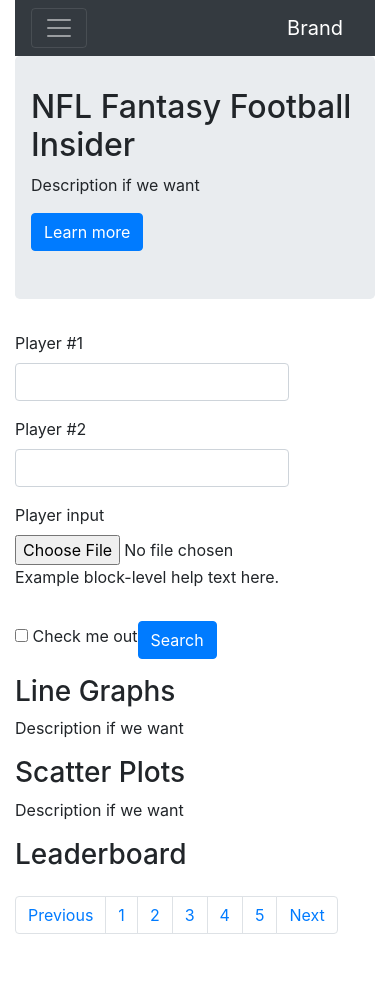
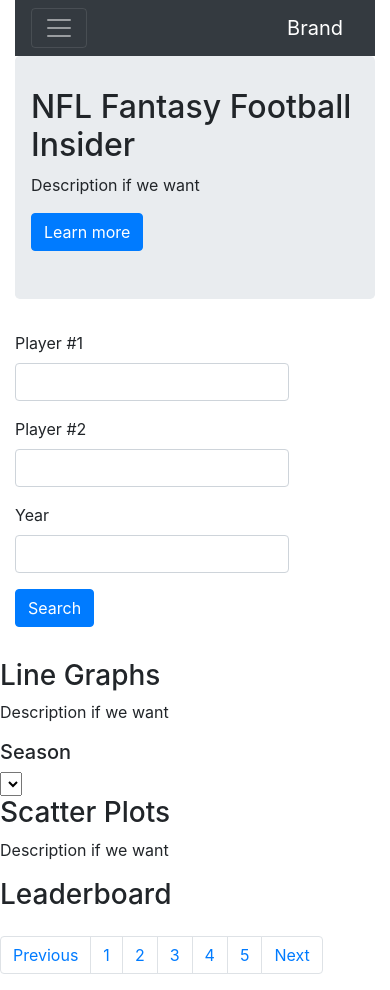
Before and after one commit to rigbysteven67/project-2, a Flask app: page / in a window 390 px wide. Before the commit the page ends 934 px from the top, so only its background shows below. Run offline with Flask 2, Linux system fonts and the light colour scheme; data that the repository does not hold is empty; some libraries are stand-ins or nearby versions.

Commit message:
updating html

```diff
--- a/templates/index.html
+++ b/templates/index.html
@@ -180,44 +180,53 @@
                         </div>
                     </div>
                     <div class="row">
-                        <div class="col-md-12">
+                        <div class="col-md-3">
                             <form role="form" class="form-inline">
                                 <div class="form-group">
-
-                                    <label for="exampleInputEmail1">
+                                     <label for="exampleInputEmail1">
                                         Player #1
                                     </label>
                                     <input type="email" class="form-control" id="exampleInputEmail1" />
                                 </div>
+                            </form>
+                        </div>
+                        <div class="col-md-3">
+                            <form role="form" class="form-inline">
                                 <div class="form-group">
-
-                                    <label for="exampleInputPassword1">
+                                    <label for="exampleInputEmail1">
                                         Player #2
                                     </label>
-                                    <input type="password" class="form-control" id="exampleInputPassword1" />
+                                    <input type="email" class="form-control" id="exampleInputEmail1" />
                                 </div>
+                            </form>
+                        </div>
+                        <div class="col-md-2">
+                            <form role="form" class="form-inline">
                                 <div class="form-group">
-
-                                    <label for="exampleInputFile">
-                                        Player input
+                                    <label for="exampleInputEmail1">
+                                        Year
                                     </label>
-                                    <input type="file" class="form-control-file" id="exampleInputFile" />
-                                    <p class="help-block">
-                                        Example block-level help text here.
-                                    </p>
+                                    <input type="email" class="form-control" id="exampleInputEmail1" />
                                 </div>
-                                <div class="checkbox">
-
-                                    <label>
-                                        <input type="checkbox" /> Check me out
-                                    </label>
-                                </div>
+                            </form>
+                        </div>
+                        <div class="col-md-2">
+                            <form role="form" class="form-inline">
                                 <button type="submit" class="btn btn-primary">
                                     Search
                                 </button>
                             </form>
+                        </div>
                             <div class="row">
-                                <div class="col-md-12">
+                                <div class="col-md-6">
+                                    <table class="table">
+                                        <thead>
+                                        </thead>
+                                        <tbody>
+                                        </tbody>
+                                    </table>
+                                </div>
+                                <div class="col-md-6">
                                     <table class="table">
                                         <thead>
                                         </thead>
@@ -226,6 +235,8 @@
                                     </table>
                                 </div>
                             </div>
+                        </div>
+                    </div>
                         </div>
                     </div>
                     <div class="row">
@@ -243,6 +254,15 @@
                                 <div class="col-md-6">
                                     <div id="pos_count_line"></div>
                                 </div>
+                            </div>
+                        </div>
+                    </div>
+                    <div class="row">
+                        <div class="col-md-12">
+                            <div class="well">
+                                <h5>Season</h5>
+                                <!---YOU WILL NEED TO ADD AN onchange EVENT TO THE DROP DOWN! --->
+                                <select id="selDataset" onchange='optionChanged(this.value)' ></select>
                             </div>
                         </div>
                     </div>
```
